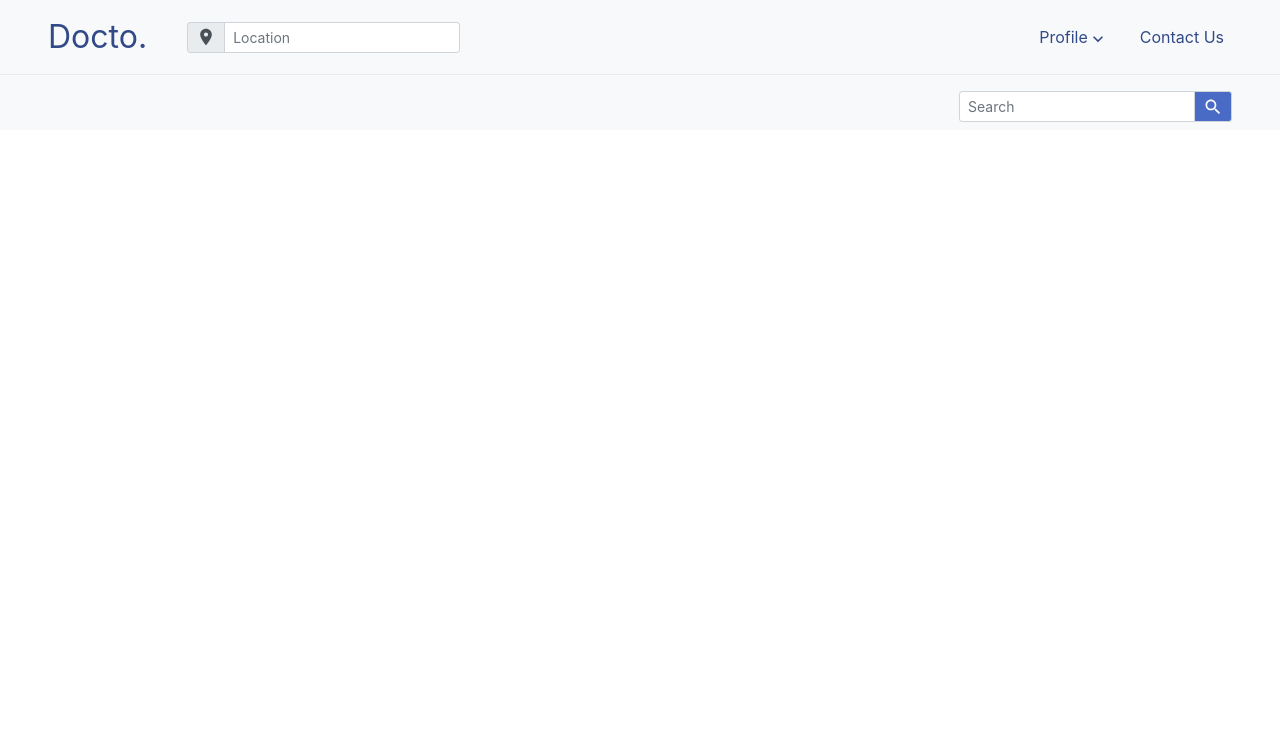
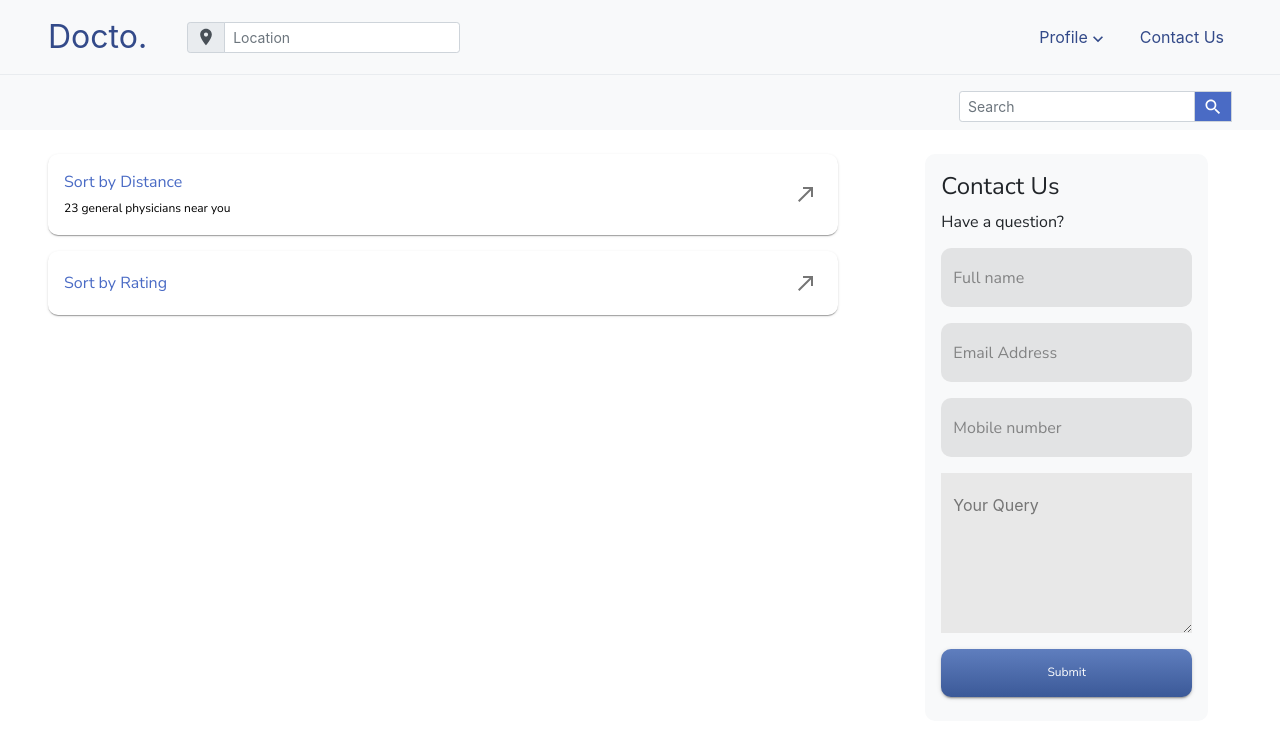
Before and after one commit to Kushagra-ag/DocApp, a React (Create React App) app: page /user/search in a window 1280 px wide. Shown: the top 740 px of the page. Built offline with nearby package versions, Linux system fonts and the light colour scheme.

Commit message:
Partial search screen implemented

```diff
--- a/src/components/BottomNav.js
+++ b/src/components/BottomNav.js
@@ -58,8 +58,8 @@ export default function BottomNav() {
                     to="/user/profile/reviews"
                 />
                 <StyledNav
-                    label="Menu"
-                    value="menu"
+                    label="Settings"
+                    value="settings"
                     icon={<SettingsIcon />}
                     component={Link}
                     to="/user/settings"
--- a/src/components/TopBar.js
+++ b/src/components/TopBar.js
@@ -1,5 +1,5 @@
-import React from 'react';
-import { Link } from 'react-router-dom';
+import React, { useState } from 'react';
+import { Link, useLocation } from 'react-router-dom';
 import { AppBar, Toolbar, Typography, InputBase } from '@material-ui/core';
 import { fade, makeStyles } from '@material-ui/core/styles';
 import SearchIcon from '@material-ui/icons/Search';
@@ -83,6 +83,14 @@ const useStyles = makeStyles(theme => ({
 export default function SearchAppBar() {
     const classes = useStyles();
 
+    let arr = useLocation().search.substr(1).split('&');
+    arr.forEach(el => {
+        let e = el.split('=');
+        arr[e[0]] = e[1];
+    });
+
+    const [search, setSearch] = useState(arr['query'] || '');
+
     return (
         <>
             <div className={`row d-md-none ${classes.root}`}>
@@ -95,7 +103,9 @@ export default function SearchAppBar() {
                         >
                             Docto.
                         </Typography>
+
                         <div className={classes.search}>
+                            <form>
                                 <div className={classes.searchIcon}>
                                     <SearchIcon />
                                 </div>
@@ -106,7 +116,9 @@ export default function SearchAppBar() {
                                         input: classes.inputInput
                                     }}
                                     inputProps={{ 'aria-label': 'search' }}
+                                    defaultValue={search}
                                 />
+                            </form>
                         </div>
                     </Toolbar>
                 </AppBar>
@@ -194,26 +206,38 @@ export default function SearchAppBar() {
                 <nav className="navbar navbar-light bg-light pt-3 px-5">
                     <ul className="navbar-nav ml-auto flex-row">
                         <li className="nav-item">
+                            <form method="GET" action="/user/search">
                                 <div className="input-group input-group-sm">
                                     <input
                                         type="text"
                                         className="form-control"
                                         placeholder="Search"
                                         aria-label="Location"
+                                        name="query"
+                                        defaultValue={search}
+                                        required
                                     />
-                                <div className="input-group-append">
+                                    <div className="input-group-append position-relative">
                                         <span
                                             className="input-group-text"
                                             id="basic-addon1"
-                                        style={{ backgroundColor: '#4A6BC5' }}
+                                            style={{
+                                                backgroundColor: '#4A6BC5'
+                                            }}
                                         >
                                             <SearchIcon
                                                 className={classes.white}
                                                 fontSize="small"
                                             />
                                         </span>
+                                        <input
+                                            type="submit"
+                                            className="position-absolute w-100"
+                                            style={{ opacity: 0 }}
+                                        />
                                     </div>
                                 </div>
+                            </form>
                         </li>
                     </ul>
                 </nav>
--- a/src/user/index.js
+++ b/src/user/index.js
@@ -5,6 +5,7 @@ import Settings from './settings.js';
 import Refer from '../components/user/settings/refer/';
 import Profile from './profile/profile.js';
 import Review from './review.js';
+import Search from './search.js';
 import Faq from '../components/user/settings/faq/components/';
 import TopBar from '../components/TopBar.js';
 import BottomNav from '../components/BottomNav.js';
@@ -23,6 +24,7 @@ export default function App() {
                     <Route path="/user/profile" component={Profile} />
                     <Route path="/user/review" component={Review} />
                     <Route path="/user/faq" component={Faq} />
+                    <Route path="/user/search" component={Search} />
                 </Switch>
             </div>
             <BottomNav />
--- a/src/user/search.js
+++ b/src/user/search.js
@@ -1,19 +1,66 @@
 import React from 'react';
 import {
     useMediaQuery,
-    GridList,
-    GridListTile,
-    FilledInput,
+    Card,
+    CardContent,
+    CardActions,
     Typography,
     InputAdornment,
     IconButton
 } from '@material-ui/core';
+import { Link, useLocation } from 'react-router-dom';
 import { makeStyles, withStyles } from '@material-ui/core/styles';
 import SearchRoundedIcon from '@material-ui/icons/SearchRounded';
 import ChevronRightIcon from '@material-ui/icons/ChevronRight';
 import ChevronLeftIcon from '@material-ui/icons/ChevronLeft';
 import FilterListIcon from '@material-ui/icons/FilterList';
+import CallMadeIcon from '@material-ui/icons/CallMade';
+import Contact from './contact.js';
 
 export default function Search(props) {
-    return <></>;
+    console.log(useLocation().search);
+    let arr = useLocation().search.substr(1).split('&');
+    arr.forEach(el => {
+        let e = el.split('=');
+        arr[e[0]] = e[1];
+    });
+    console.log(arr);
+    return (
+        <>
+            <div className="col-xl-8 pl-md-5">
+                <div className="row pt-4">
+                    <div className="col-12">
+                        <Card className="d-flex justify-content-between align-items-center">
+                            <CardContent>
+                                <Typography variant="body1" color="primary">
+                                    Sort by Distance
+                                </Typography>
+                                <Typography variant="caption" color="initial">
+                                    23 general physicians near you
+                                </Typography>
+                            </CardContent>
+                            <CardActions>
+                                <IconButton>
+                                    <CallMadeIcon />
+                                </IconButton>
+                            </CardActions>
+                        </Card>
+                        <Card className="d-flex justify-content-between align-items-center my-3">
+                            <CardContent>
+                                <Typography variant="body1" color="primary">
+                                    Sort by Rating
+                                </Typography>
+                            </CardContent>
+                            <CardActions>
+                                <IconButton>
+                                    <CallMadeIcon />
+                                </IconButton>
+                            </CardActions>
+                        </Card>
+                    </div>
+                </div>
+            </div>
+            <Contact />
+        </>
+    );
 }
```
Lines whose indentation alone changed are shown as unchanged.
